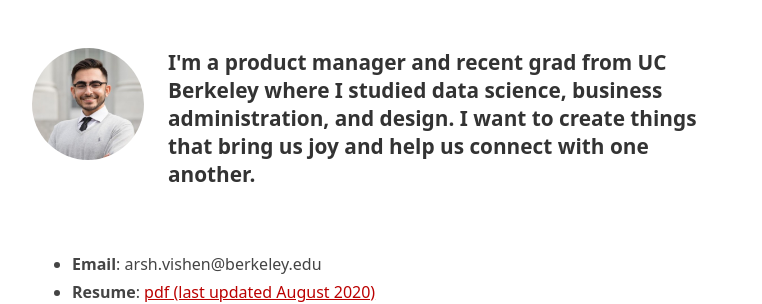
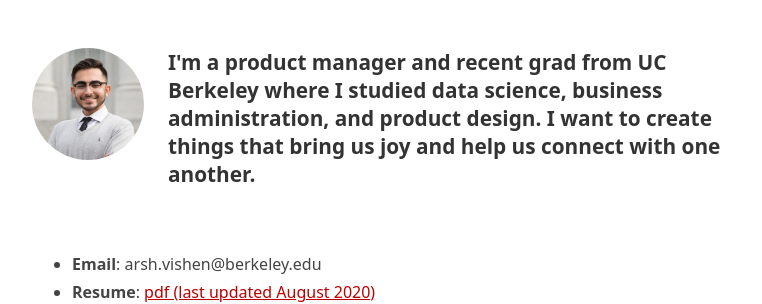
Before and after one commit to arsh-vishen/arsh-vishen.github.io, a Jekyll site: the page built from index.md, in a window 1280 px wide. Shown: the part 169-473 px from the top of the page, without its empty margins (258-1020 px from the left). Built offline with Jekyll 4.4.1, drawn with Linux system fonts in a browser that asks for light colours; our own code applies the rules of GitHub Pages for plain Markdown files.

Commit message:
Update _config.yml

```diff
--- a/_config.yml
+++ b/_config.yml
@@ -29,7 +29,7 @@ nav-links:
 # for the homepage image + big text next to it
 greeting_image: /me.jpeg
 # 100-200 characters recommended
-greeting_text: I'm a product manager and recent grad from UC Berkeley where I studied data science, business administration, and design. I want to create things that bring us joy and help us connect with one another.
+greeting_text: I'm a product manager and recent grad from UC Berkeley where I studied data science, business administration, and product design. I want to create things that bring us joy and help us connect with one another.
 
 # show blog post excerpts on blog page
 show_excerpts: false
```
